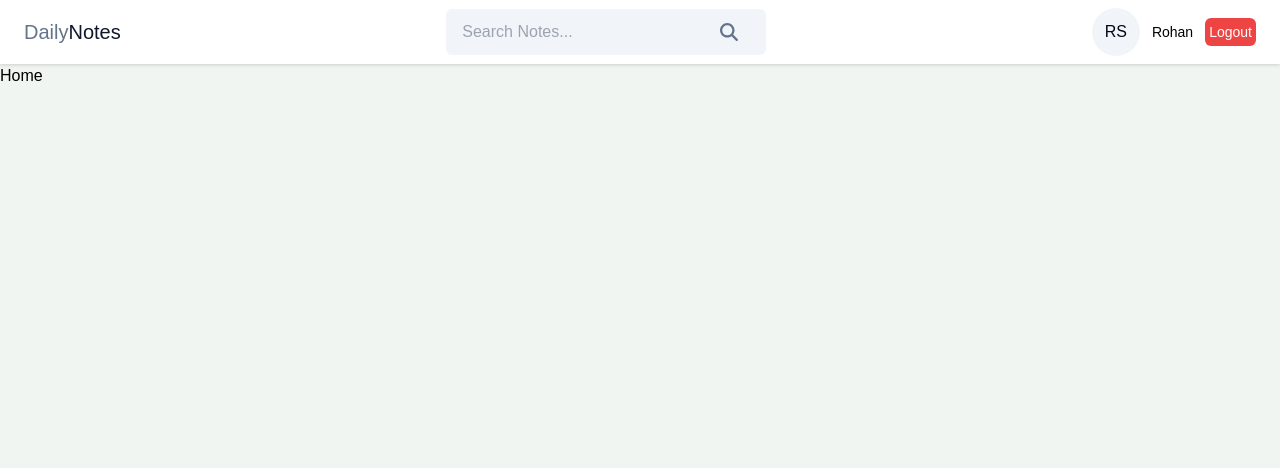
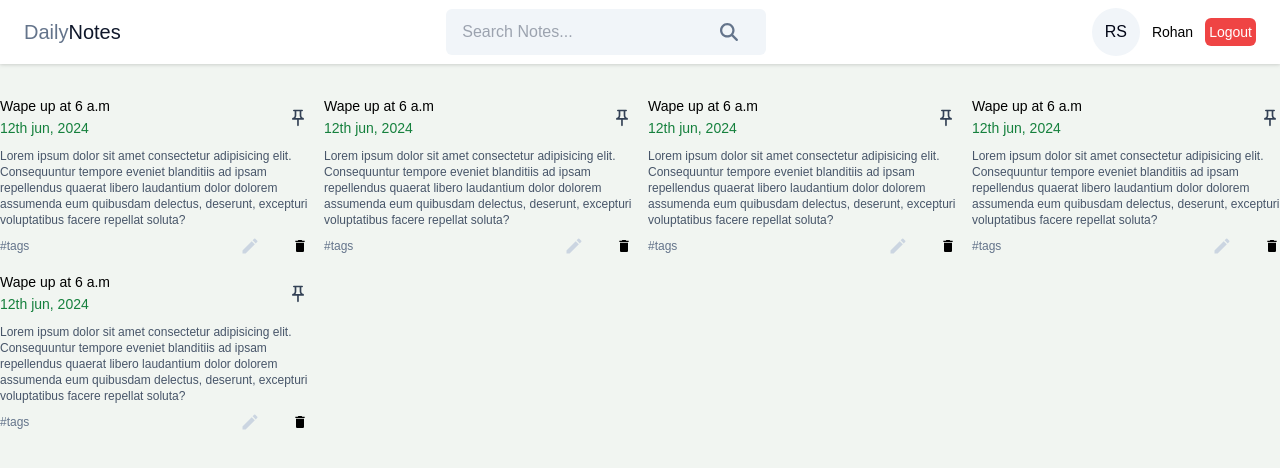
Before and after one commit to alikhere/DailyNotes, a React (Vite) app in the folder frontend/: page / in a window 1280 px wide. Shown: the top 468 px of the page. Built offline with nearby package versions, Linux system fonts and the light colour scheme.

Commit message:
added home page notes

```diff
--- /dev/null
+++ b/frontend/src/components/Cards/NoteCard.jsx
@@ -0,0 +1,32 @@
+import React from 'react'
+import {MdCreate, MdDelete, MdOutlinePushPin} from "react-icons/md"
+
+function NoteCard({isPinned ,onPinNote, content, onEdit}) {
+  return (
+    <div>
+        <div className='flex items-center justify-between'>
+            <div >
+                <h6 className='text-sm font-medium'>Wape up at 6 a.m</h6>
+                <span className='text-sm text-green-700'>12th jun, 2024</span>
+
+            </div>
+            <div>
+                <MdOutlinePushPin className={
+                    ` icon-btn ${ isPinned ? "text=[#2B85FF]" : "text-slate-700"}`
+                } onClick={onPinNote}/>
+            </div>
+        </div>
+        <p className='text-xs text-slate-600 mt-2 '> {content?.slice(0,60)} Lorem ipsum dolor sit amet consectetur adipisicing elit. Consequuntur tempore eveniet blanditiis ad ipsam repellendus quaerat libero laudantium dolor dolorem assumenda eum quibusdam delectus, deserunt, excepturi voluptatibus facere repellat soluta? </p>
+
+        <div className='flex items-center justify-between mt-2'>
+            <div className='text-xs text-slate-500 '>#tags </div>
+            <div className='flex items-center gap-8'>
+                <MdCreate className='icon-btn hover:text-green-600' onClick={onEdit} />
+                <MdDelete />
+            </div>
+        </div>
+    </div>
+  )
+}
+
+export default NoteCard
--- a/frontend/src/index.css
+++ b/frontend/src/index.css
@@ -29,4 +29,5 @@
     .input-label {
       @apply text-sx text-slate-400
     }
+
   }
--- a/frontend/src/pages/Home/Home.jsx
+++ b/frontend/src/pages/Home/Home.jsx
@@ -1,8 +1,17 @@
 import React from 'react'
+import NoteCard from '../../components/Cards/NoteCard'
 
 function Home() {
   return (
-    <div>Home</div>
+    <div className='container mx-auto'>
+      <div className='grid grid-cols-2 sm:grid-cols-3 lg:grid-cols-4 gap-4 mt-8 max-md:m-8' >
+        <NoteCard/>
+        <NoteCard/>
+        <NoteCard/>
+        <NoteCard/>
+        <NoteCard/>
+      </div>
+    </div>
   )
 }
 
--- a/frontend/src/pages/Login/Login.jsx
+++ b/frontend/src/pages/Login/Login.jsx
@@ -1,20 +1,49 @@
 import React, { useState } from 'react'
 import PasswordInput from '../../components/input/PasswordInput'
+import {Link} from "react-router-dom"
+import { validateEmail } from '../../utils/helper'
+
 
 
 function Login() {
   const [email, setEmail] = useState("")
   const [password, setPassword] = useState("")
   const [error, setError] = useState("")
+  const handleLogin = async(e) => {
+    e.preventDefault()
+    if(!validateEmail(email)) {
+      setError("Please enter a valid email address")
+      return
+    }
+    if(!password) {
+      setError("Please enter the password")
+      return
+    }
+    setError("")
+
+    //loginAPI
+
+  }
+
   return (
     <div className='flex items-center justify-center mt-28'>
         <div className='w-96 border rounded-md bg-white px-7 py-10'>
-            <form action="">
+            <form onSubmit={handleLogin} action="">
 
               <h4 className='text-2xl mb-7'>Login</h4>
-              <input type="text" placeholder='Email' className='input-box' onChange={(e) => setEmail(e.target.value)} />
-              <PasswordInput/>
+              <input type="text" placeholder='Email'
+              value={email}
+              className='input-box' onChange={(e) => setEmail(e.target.value)} />
 
+              <PasswordInput value={password} onChange={(e) => setPassword(e.target.value)} />
+
+              {error && <p className='text-red-500 text-sm pb-1'>{error}</p>}
+
+            <button type='submit' className='btn-primary'>Log in</button>
+
+            <p className='text-sm text-center mt-4'> Not registered yet?{" "}
+              <Link to={"/signup"} className='font-medium text-[#2B85FF]'>Sign up</Link>
+            </p>
             </form>
         </div>
     </div>
--- a/frontend/src/pages/Signup/Signup.jsx
+++ b/frontend/src/pages/Signup/Signup.jsx
@@ -1,8 +1,61 @@
-import React from 'react'
+import React, { useState } from 'react'
+import PasswordInput from '../../components/input/PasswordInput'
+import {Link} from "react-router-dom"
+import { validateEmail } from '../../utils/helper'
+
+
 
 function Signup() {
+  const [email, setEmail] = useState("")
+  const [password, setPassword] = useState("")
+  const [error, setError] = useState("")
+  const [name, setName] = useState("")
+
+  const handleSignup = async(e) => {
+    e.preventDefault()
+
+    if(!name) {
+      setError("Please enter your name")
+      return
+    }
+    if(!validateEmail(email)) {
+      setError("Please enter a valid email address")
+      return
+    }
+    if(!password) {
+      setError("Please enter the password")
+      return
+    }
+    setError("")
+
+    //signupAPI
+
+  }
+
   return (
-    <div>Signup</div>
+    <div className='flex items-center justify-center mt-28'>
+        <div className='w-96 border rounded-md bg-white px-7 py-10'>
+            <form onSubmit={handleSignup} action="">
+
+              <h4 className='text-2xl mb-7'>Sign Up</h4>
+
+              <input type="text" placeholder='Name' className='input-box' value={name} onChange={(e) => setName(e.target.value)} />
+
+              <input type="text" placeholder='Email' className='input-box' value={email} onChange={(e) => setEmail(e.target.value)} />
+
+              <PasswordInput value={password} onChange={(e) => setPassword(e.target.value)}
+              />
+
+              {error && <p className='text-red-500 text-sm pb-1'>{error}</p>}
+
+            <button type='submit' className='btn-primary'>Sign up</button>
+
+            <p className='text-sm text-center mt-4'> Already have an account?{" "}
+              <Link to={"/login"} className='font-medium text-[#2B85FF]'>Log in</Link>
+            </p>
+            </form>
+        </div>
+    </div>
   )
 }
 
--- a/frontend/src/utils/helper.js
+++ b/frontend/src/utils/helper.js
@@ -8,3 +8,8 @@ export const getInitials = (name) => {
     }
     return initials.toUpperCase()
 }
+
+export const validateEmail = (email) => {
+    const regex = /^[^\s@]+@[^\s@]+\.[^\s@]+$/
+    return regex.test(email)
+}
```
